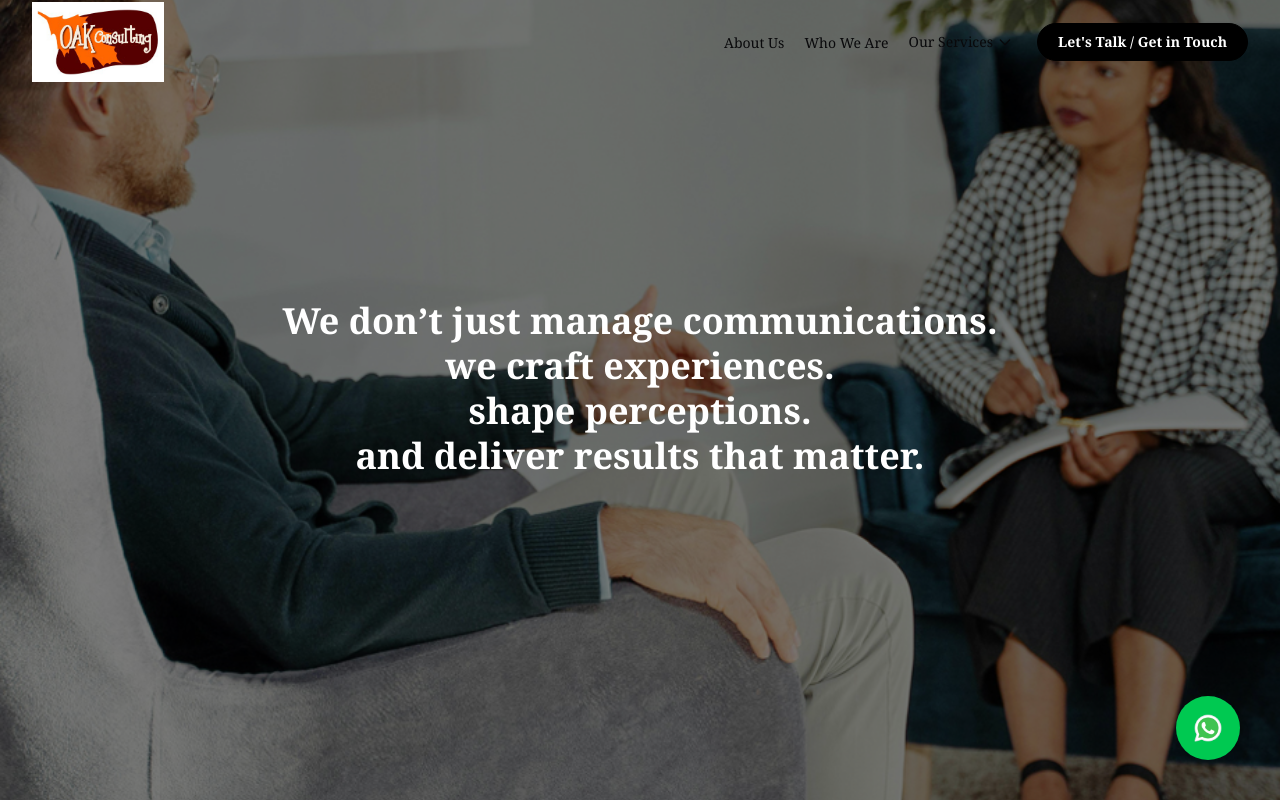
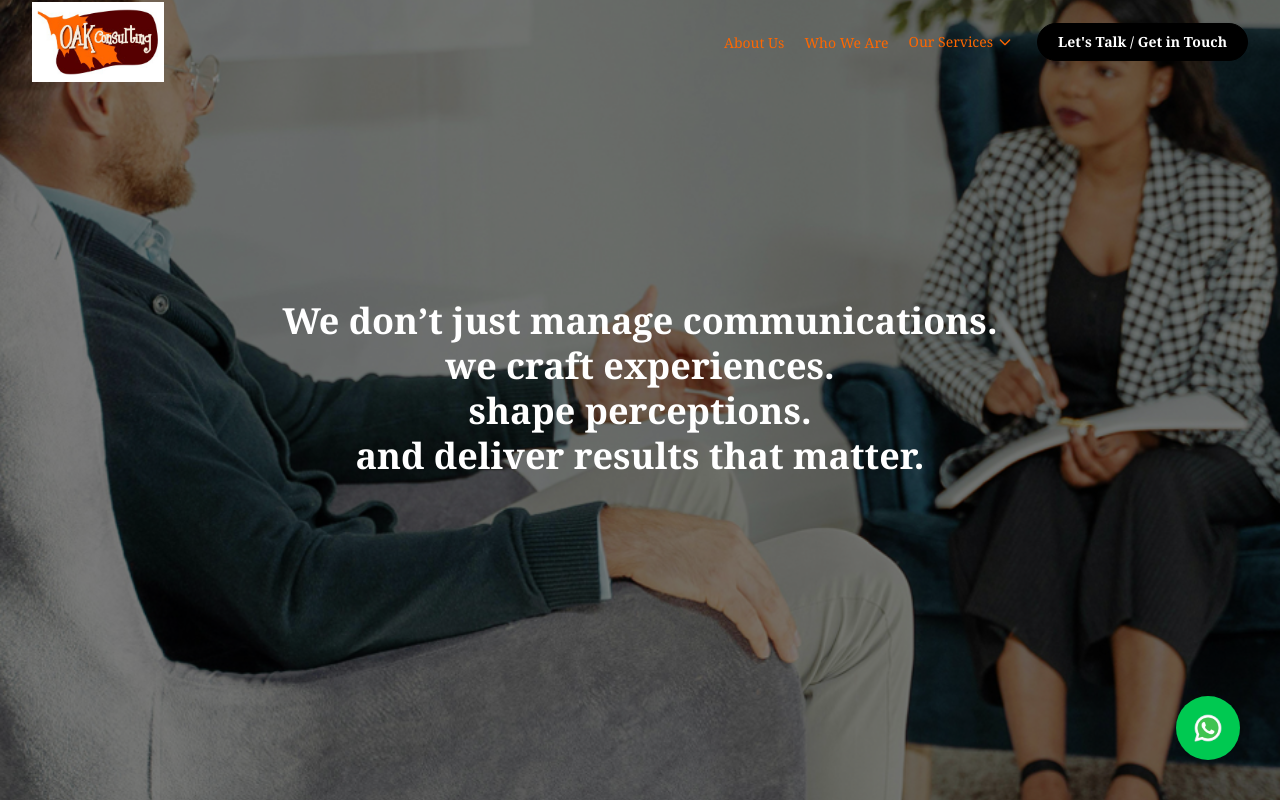
Before and after one commit to shaharyaarzaye/OAK-Consulting, a React (Vite) app: page /whatwedo in a window 1280 px wide. Shown: the top 802 px of the page. Built offline with nearby package versions, Linux system fonts and the light colour scheme.

Commit message:
final changes

```diff
--- a/src/components/Navbar.jsx
+++ b/src/components/Navbar.jsx
@@ -40,7 +40,7 @@ const Header = () => {
     };
 
     const navTextColor = isScrolled ? 'text-white' : 'text-orange';
-    const navTextHover = isScrolled ? 'hover:text-[#fe6700]' : 'hover:text-[#fe6700]';
+    const navTextHover = isScrolled ? 'hover:text-zinc-100' : 'hover:text-zinc-200';
 
     return (
         <header className="absolute top-0 w-full z-50 transition-all duration-300">
@@ -82,7 +82,7 @@ const Header = () => {
                                         <Link
                                             to={item.href}
                                             onClick={closeMenu}
-                                            className={`text-lg font-medium transition lg:text-sm ${navTextColor} ${navTextHover} ${isScrolled ? "text-white" : "md:text-zinc-950 text-white"}`}
+                                            className={`text-lg font-medium transition lg:text-sm ${navTextColor} ${navTextHover} ${isScrolled ? "text-white" : "md:text-[#fe6700] text-white"}`}
                                         >
                                             {item.name}
                                         </Link>
@@ -90,7 +90,7 @@ const Header = () => {
                                         <>
                                             {/* Dropdown Parent */}
                                             <button
-                                                className={`text-lg font-medium transition lg:text-sm ${navTextColor} ${navTextHover} ${isScrolled ? "text-white" : "md:text-zinc-950 text-white"} flex items-center`}
+                                                className={`text-lg font-medium transition lg:text-sm ${navTextColor} ${navTextHover} ${isScrolled ? "text-white" : "md:text-[#fe6700] text-white"} flex items-center`}
                                                 onClick={() => setDropdownOpen(!dropdownOpen)}
                                             >
                                                 {item.name}
@@ -121,7 +121,7 @@ const Header = () => {
                                                             onClick={closeMenu}
                                                             className={`
                                                                 block w-full text-center lg:text-left px-5 py-2 text-sm font-medium
-                                                                ${isScrolled ? 'text-white md:text-zinc-900' : 'text-white  md:text-zinc-800'}
+                                                                ${isScrolled ? 'text-white md:text-zinc-900' : 'text-white  md:text-[#fe6700]'}
                                                                 hover:bg-zinc-100 lg:hover:bg-zinc-200
                                                                 transition-colors duration-150
                                                             `}
--- a/src/views/Home.jsx
+++ b/src/views/Home.jsx
@@ -58,7 +58,7 @@ function Home() {
         {/* For image, ensure the <img> tag has the correct src */}
 
         {/* Option 1: Background Video */}
-        {/*
+
                 <video
                     autoPlay
                     loop
@@ -66,24 +66,24 @@ function Home() {
                     playsInline
                     className='absolute inset-0 h-full w-full object-cover'
                 >
-                    <source src="/path-to-your-events-video.mp4" type="video/mp4" />
+                    <source src="home_video.mp4" type="video/mp4" />
                     Your browser does not support the video tag.
                 </video>
-                */}
+
 
         {/* Option 2: Background Image (if no video, or as a fallback) */}
-        <img
+        {/* <img
                     src="home.JPG" // Replace with your desired hero image
                     alt="Oak Consulting Hero"
                     className='absolute inset-0 h-full w-full object-cover'
-                />
+                /> */}
 
         {/* Overlay for Darkening/Grayscale and Contrast */}
 
         {/* Content Container: Headlines and CTAs */}
         <div className="absolute inset-0 flex flex-col items-center justify-center text-center p-4 z-10">
           {/* Main Headline */}
-          <div className="relative text-center text-white px-4">
+          <div className="relative text-center text-black px-4">
           <h1 className="text-4xl md:text-6xl font-extrabold tracking-tight">
             Shaping Stories. Building Brands
           </h1>
@@ -209,12 +209,12 @@ function Home() {
               key={index}
               className="bg-white rounded-2xl shadow-lg p-6 text-center hover:shadow-xl transition duration-300"
             >
-              <img
+              {/* <img
                 // Path looks correct: /testimonials/ is assumed to be in the public folder
                 src={`/testimonials/${t.image}`}
                 alt={t.name}
                 className="w-20 h-20 rounded-full mx-auto mb-4 object-cover"
-              />
+              /> */}
               <p className="text-gray-700 italic mb-3">"{t.text}"</p>
               <h4 className="font-bold text-lg">{t.name}</h4>
               <p className="text-sm text-gray-500">{t.company}</p>
```
Also changed, not shown: 1 other file (tests, documents, lock files or other folders).
